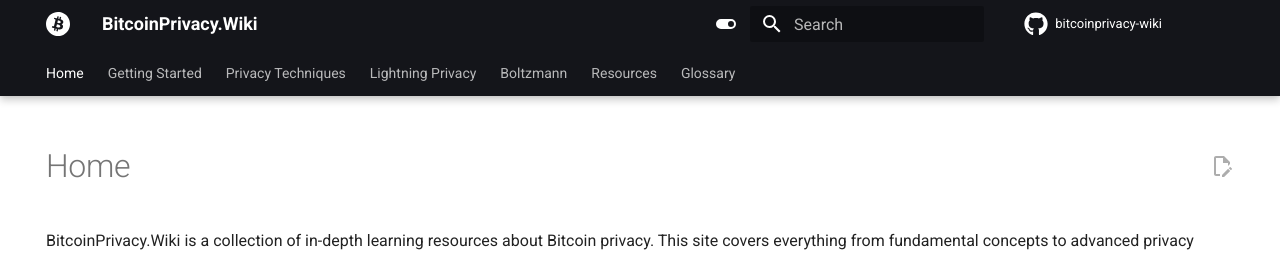
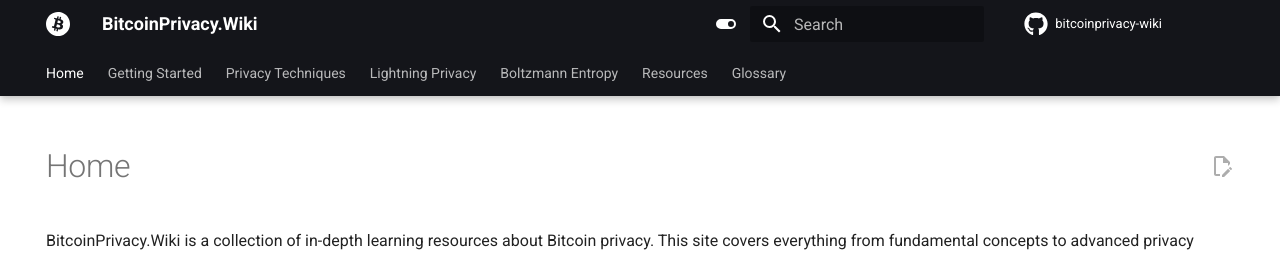
Before and after one commit to vibrant-btc/bitcoinprivacy-wiki, an MkDocs documentation site: the page built from docs/index.md, in a window 1280 px wide. Shown: the top 256 px of the page. Built offline with MkDocs 1.6.1 and Material for MkDocs 9.7.7, drawn with Linux system fonts in a browser that asks for light colours; plug-ins that fetch from the network failed and are left out; comment, search, counter and statistics services are not loaded.

Commit message:
fix title

```diff
--- a/mkdocs.yml
+++ b/mkdocs.yml
@@ -133,7 +133,7 @@ nav:
     - Blinded Paths: lightning/blinded-paths.md
     - BOLT12 Offers: lightning/bolt12.md
     - lnproxy: lightning/lnproxy.md
-  - Boltzmann:
+  - Boltzmann Entropy:
     - boltzmann/index.md
     - What Is Entropy?: boltzmann/what-is-entropy.md
     - Valid Interpretations: boltzmann/valid-interpretations.md
```
